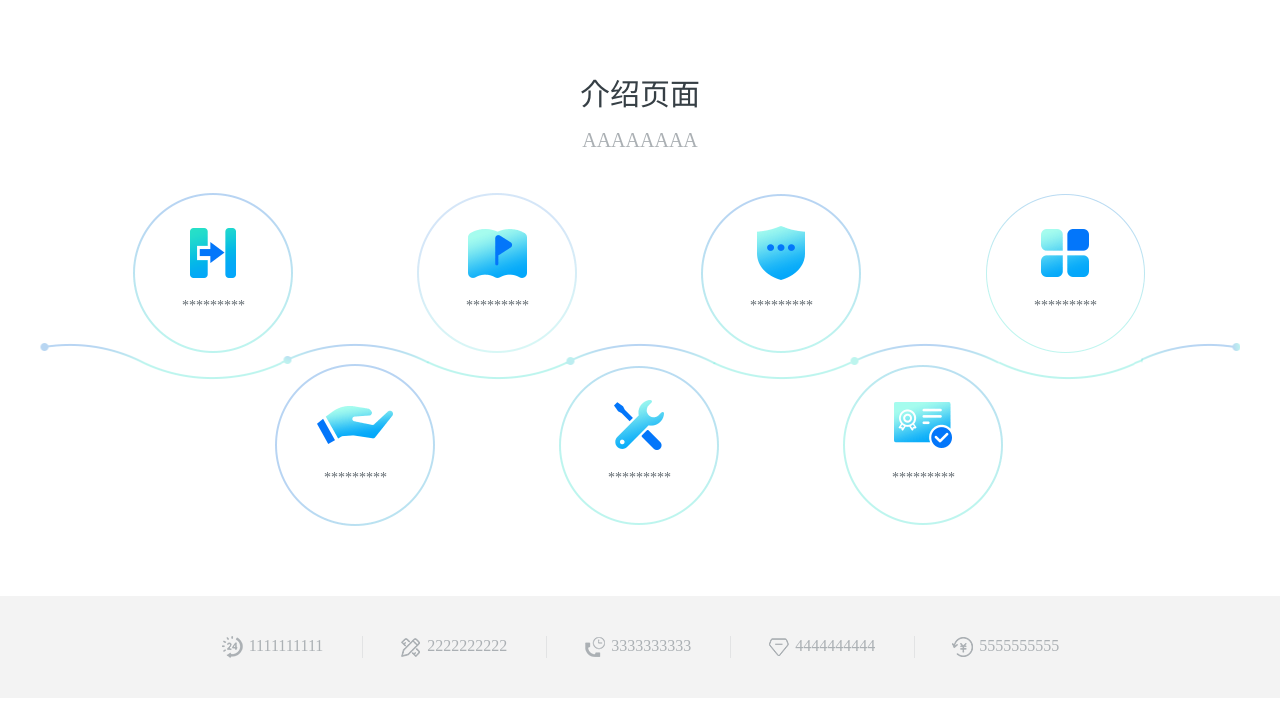
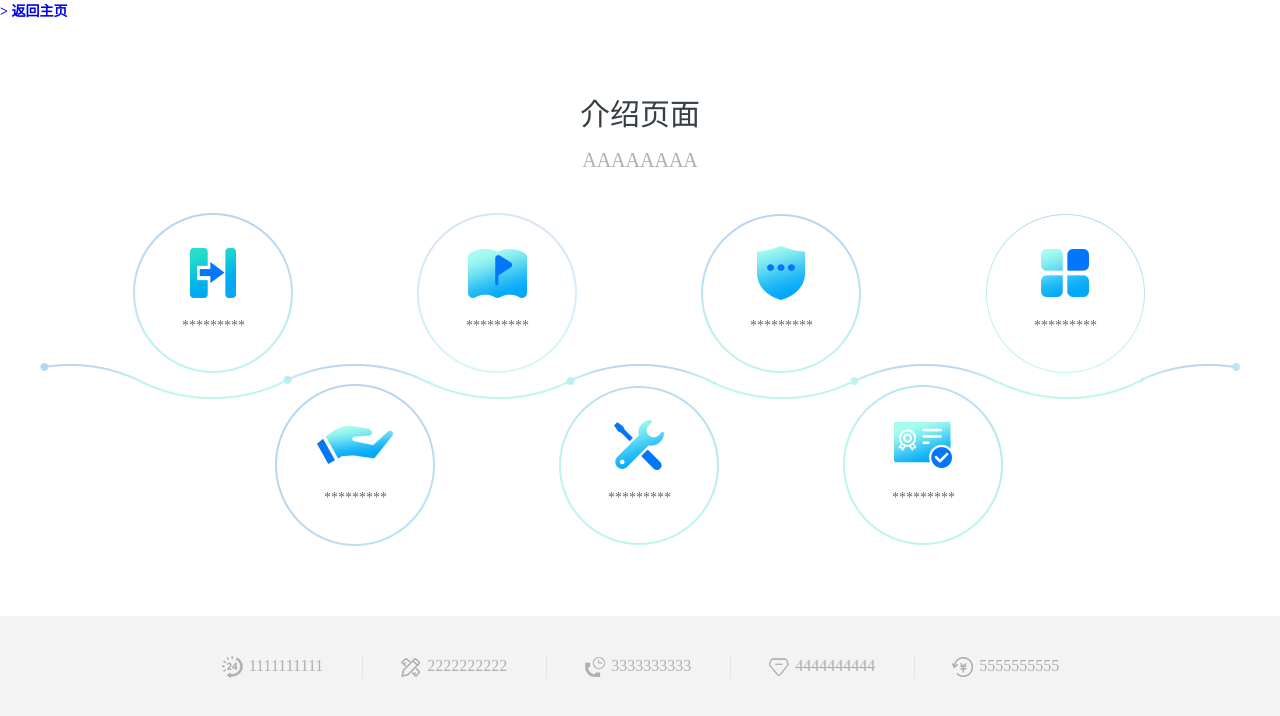
Before and after one commit to Abderdegederdvder/Abderdegederdvder, a plain HTML site: page about us.html in a window 1280 px wide. Drawn offline with Linux system fonts and the light colour scheme.

Commit message:
modified:   about us.html

```diff
--- a/about us.html
+++ b/about us.html
@@ -6,7 +6,8 @@
 <link rel="stylesheet" type="text/css" href="statics/css/style.css"/>
 </head>
 <body>
-
+<h3><p><a href="index.html">> 返回主页</a>
+</p></h3>
 <div class="auto-box">
 	<div class="main-box">
 		<div class="index-tit">
```
